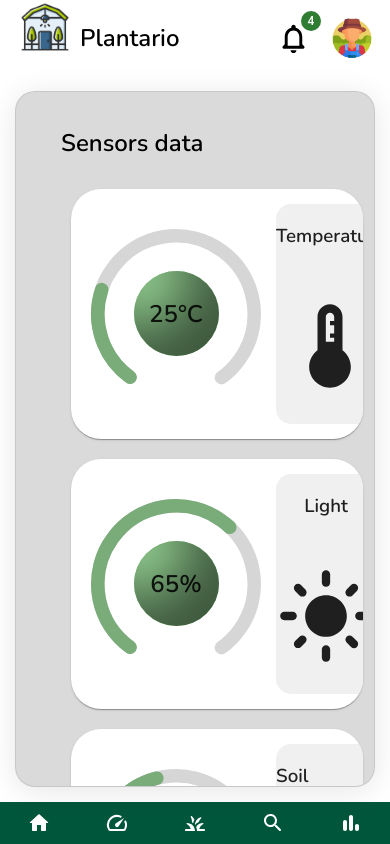
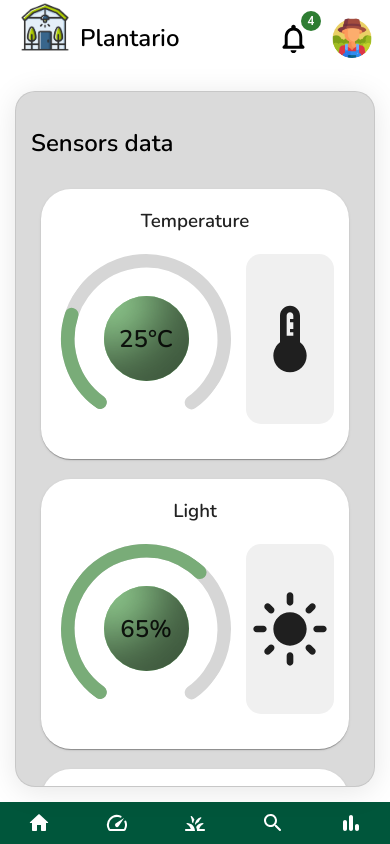
Before and after one commit to AlexandruFercal01/licenta-frontend, a React (Create React App) app: page /dashboard in a window 390 px wide. Built offline with nearby package versions, Linux system fonts and the light colour scheme; sample sign-in values are in the browser's storage; the HTML template or start-up script is replaced by a standard one.

Commit message:
feat(mobile): make dashboard responsive

```diff
--- a/src/components/common/ControlCard/indes.tsx
+++ b/src/components/common/ControlCard/indes.tsx
@@ -1,5 +1,5 @@
 import { Card, Switch } from '@mui/material'
-import React, { useEffect, useState } from 'react'
+import React from 'react'
 import './styles.css'
 
 type Props = {
@@ -8,21 +8,11 @@ type Props = {
 }
 
 export function ControlCard({ name, on }: Props) {
-    const [checkedColor, setCheckedColor] = useState<string>('')
-
-    useEffect(() => {
-        if (on) {
-            setCheckedColor('#79ac78')
-        } else {
-            setCheckedColor('#FFFFFF')
-        }
-    }, [on])
-
     return (
         <Card
             sx={{
-                width: 'fit-content',
                 padding: '10px',
+                minWidth: '200px',
             }}
             className="controlCard"
         >
--- a/src/components/common/SensorCard/index.tsx
+++ b/src/components/common/SensorCard/index.tsx
@@ -14,6 +14,8 @@ type Props = {
 export function SensorCard({ name, value, unit_value, icon }: Props) {
     return (
         <Card className="sensorCard">
+            <h3 style={{ marginBottom: '5px' }}>{name}</h3>
+            <div className="cardContent">
                 <div className="leftSide">
                     <div
                         style={{
@@ -33,7 +35,8 @@ export function SensorCard({ name, value, unit_value, icon }: Props) {
                                 path: {
                                     stroke: '#79ac78',
                                     strokeLinecap: 'round',
-                                transition: 'stroke-dashoffset 0.8s ease 0s',
+                                    transition:
+                                        'stroke-dashoffset 0.8s ease 0s',
                                 },
                                 text: {
                                     transform: 'none',
@@ -63,8 +66,8 @@ export function SensorCard({ name, value, unit_value, icon }: Props) {
                         borderRadius: '15px',
                     }}
                 >
-                <h3>{name}</h3>
                     {icon}
+                </div>
             </div>
         </Card>
     )
--- a/src/components/common/SensorCard/styles.css
+++ b/src/components/common/SensorCard/styles.css
@@ -7,12 +7,18 @@
 
 .sensorCard {
     display: flex;
-    height: 250px;
+    flex-direction: column;
+    height: 270px;
     width: 380px;
     border-radius: 30px !important;
     margin: 10px;
     background: #ffffff !important;
     box-shadow: rgba(0 0 0 0.16) 0px 3px 6px rgba(0 0 0 0.23) 0px 3px 6px !important;
+    text-align: center;
+}
+
+.cardContent {
+    display: flex;
 }
 
 .leftSide {
--- a/src/components/pages/Dashboard.tsx
+++ b/src/components/pages/Dashboard.tsx
@@ -16,19 +16,10 @@ type Icon = {
 }
 
 const IconType: Icon = {
-    temperature: (
-        <DeviceThermostatRoundedIcon
-            sx={{ fontSize: '100px' }}
-            className="icon"
-        />
-    ),
-    soil_humidity: (
-        <WaterDropRoundedIcon sx={{ fontSize: '100px' }} className="icon" />
-    ),
-    light: <LightModeRoundedIcon sx={{ fontSize: '100px' }} className="icon" />,
-    air_humidity: (
-        <WaterDamageRoundedIcon sx={{ fontSize: '100px' }} className="icon" />
-    ),
+    temperature: <DeviceThermostatRoundedIcon className="icon" />,
+    soil_humidity: <WaterDropRoundedIcon className="icon" />,
+    light: <LightModeRoundedIcon className="icon" />,
+    air_humidity: <WaterDamageRoundedIcon className="icon" />,
 }
 
 export function Dashboard() {
--- a/src/components/pages/dashboard.styles.css
+++ b/src/components/pages/dashboard.styles.css
@@ -19,6 +19,11 @@
     .container {
         height: calc(100vh - 180px);
     }
+
+    .controlCardContainer {
+        display: flex;
+        flex-direction: column;
+    }
 }
 
 .welcome {
@@ -36,8 +41,6 @@
 .sensorsTable {
     display: flex;
     flex-direction: column;
-    margin-left: 30px;
-    width: 95%;
 }
 
 .cardContainer {
@@ -75,6 +78,10 @@
     margin-left: 20px;
 }
 
+.icon {
+    font-size: 80px !important;
+}
+
 .controlCardContainer {
     display: flex;
     margin: 15px;
```
Lines whose indentation alone changed are shown as unchanged.
